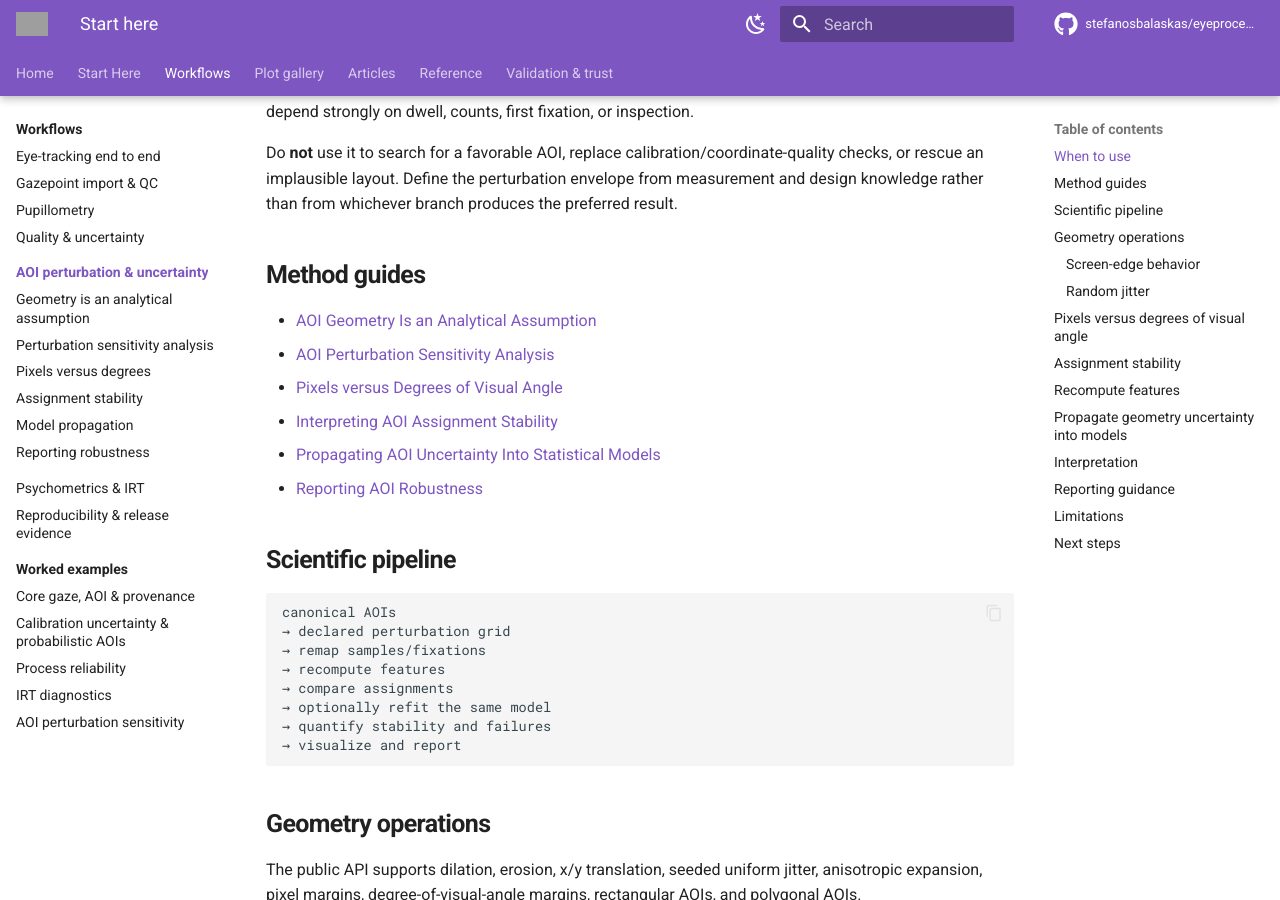
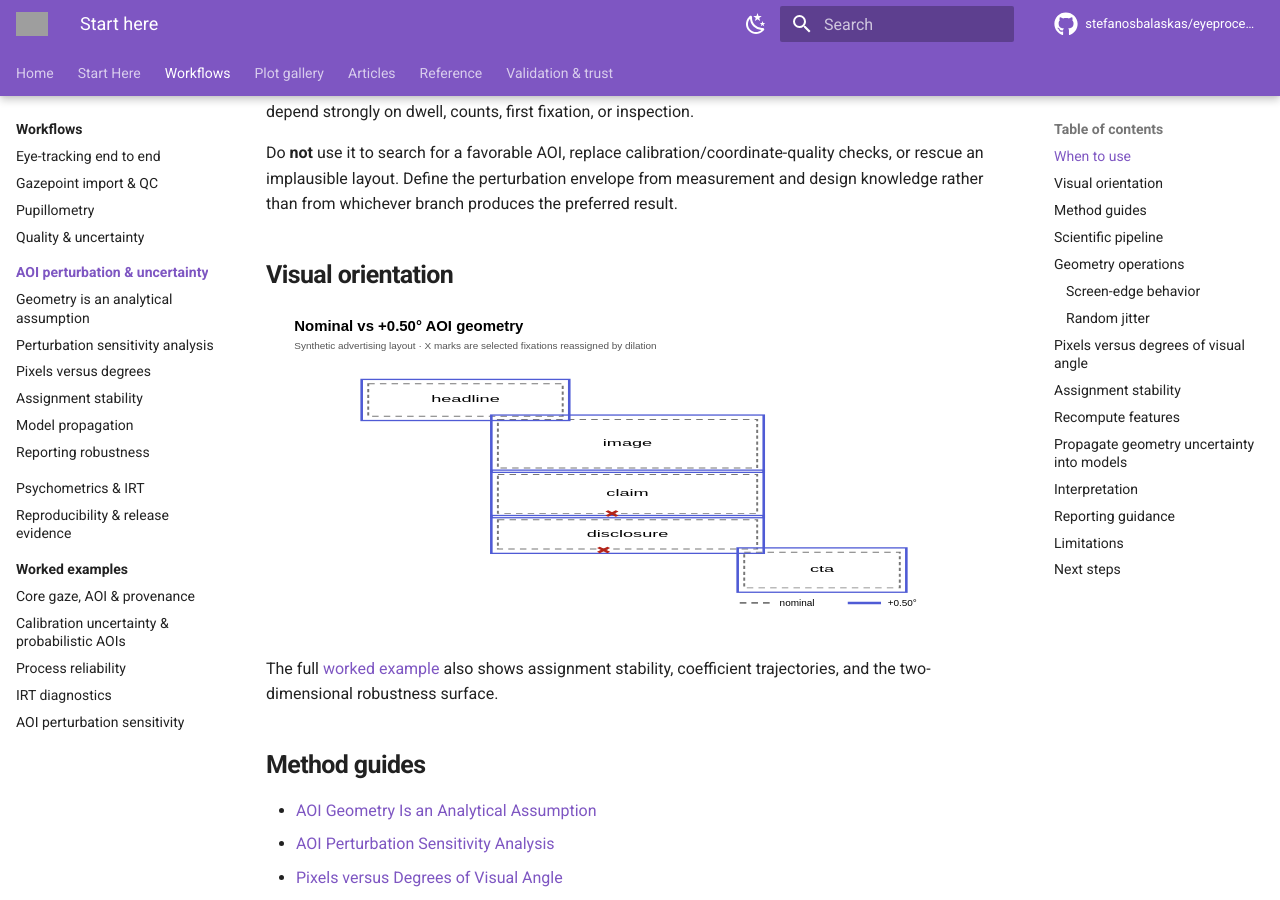
Before and after one commit to stefanosbalaskas/eyeprocesspy, an MkDocs documentation site: the page built from docs/guides/aoi-uncertainty/index.md, in a window 1280 px wide and 900 px high, scrolled down 354 px. Built offline with MkDocs 1.6.1 and Material for MkDocs 9.7.7, drawn with Linux system fonts in a browser that asks for light colours; comment, search, counter and statistics services are not loaded; grey boxes are pictures that could not be loaded.

Commit message:
docs: add AOI uncertainty visual orientation

```diff
--- a/docs/guides/aoi-uncertainty/index.md
+++ b/docs/guides/aoi-uncertainty/index.md
@@ -9,6 +9,12 @@ AOI boundaries are an **analytical specification**, not an error-free property o
 Use AOI perturbation analysis when gaze or fixation coordinates cluster near AOI borders, AOIs are small relative to spatial error, adjacent AOIs are close, multiple boundary codings are defensible, or conclusions depend strongly on dwell, counts, first fixation, or inspection.
 
 Do **not** use it to search for a favorable AOI, replace calibration/coordinate-quality checks, or rescue an implausible layout. Define the perturbation envelope from measurement and design knowledge rather than from whichever branch produces the preferred result.
+
+## Visual orientation
+
+![AOI perturbation geometry and reassigned fixations](../../assets/aoi-uncertainty/geometry-perturbation.svg)
+
+The full [worked example](../../examples/aoi-perturbation-sensitivity.md) also shows assignment stability, coefficient trajectories, and the two-dimensional robustness surface.
 
 ## Method guides
 
```
